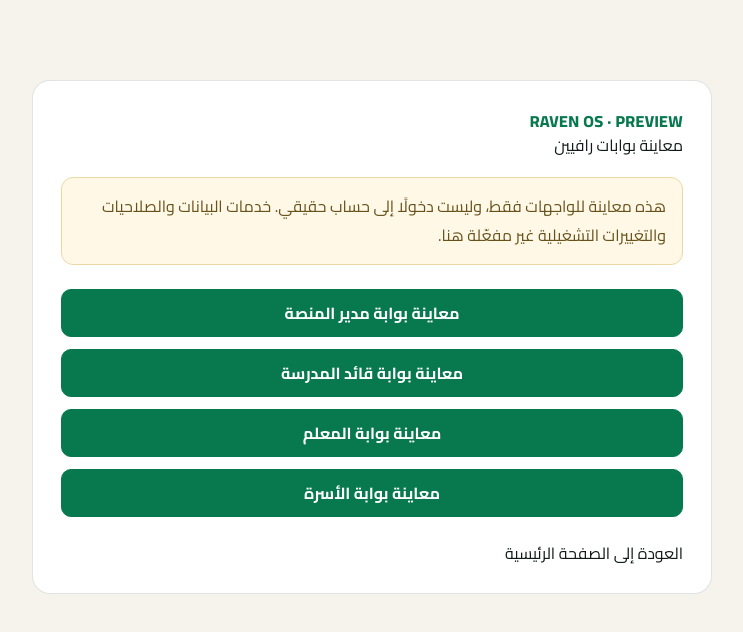
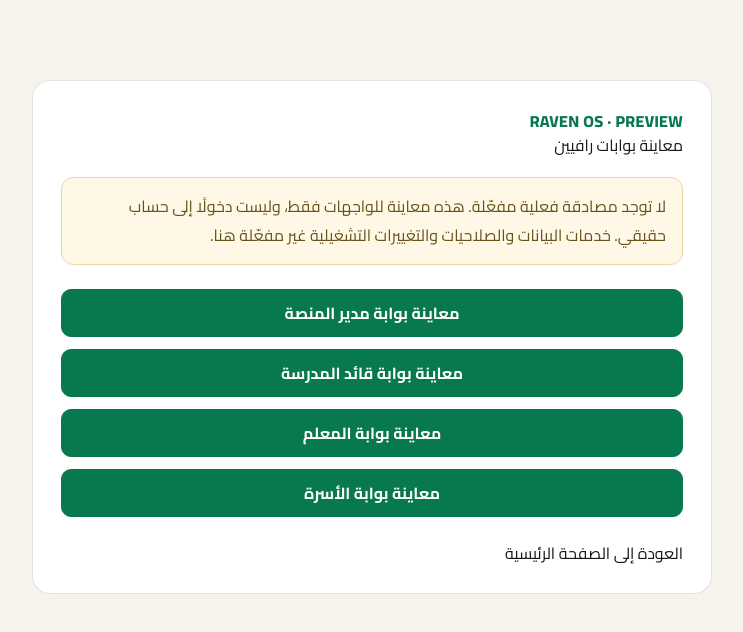
Before and after one commit to sportsalm77-tech/raven-os, a Next.js app: page /login in a window 1280 px wide. Shown: the top 632 px of the page, without its empty margins (388-1131 px from the left). Built offline with nearby package versions, Linux system fonts and the light colour scheme.

Commit message:
fix: clarify preview login authentication is disabled

```diff
--- a/src/app/login/page.tsx
+++ b/src/app/login/page.tsx
@@ -36,7 +36,7 @@ export default function LoginPage() {
     } catch { setMessage("تعذر الاتصال بخدمة الدخول."); }
     finally { setBusy(false); }
   }
-  if (process.env.NEXT_PUBLIC_RAVEN_AUTH_ENABLED !== "true") return <main className="container" style={{ paddingBlock: 80 }}><div className="portal-panel" style={{ maxWidth: 680, marginInline: "auto" }}><span className="eyebrow">RAVEN OS · PREVIEW</span><h1>معاينة بوابات رافيين</h1><p className="portal-notice">هذه معاينة للواجهات فقط، وليست دخولًا إلى حساب حقيقي. خدمات البيانات والصلاحيات والتغييرات التشغيلية غير مفعّلة هنا.</p><div style={{ display: "grid", gap: 12, marginBlock: 24 }}><Link className="button" href="/platform">معاينة بوابة مدير المنصة</Link><Link className="button" href="/principal">معاينة بوابة قائد المدرسة</Link><Link className="button" href="/teacher">معاينة بوابة المعلم</Link><Link className="button" href="/family">معاينة بوابة الأسرة</Link></div><p><Link href="/">العودة إلى الصفحة الرئيسية</Link></p></div></main>;
+  if (process.env.NEXT_PUBLIC_RAVEN_AUTH_ENABLED !== "true") return <main className="container" style={{ paddingBlock: 80 }}><div className="portal-panel" style={{ maxWidth: 680, marginInline: "auto" }}><span className="eyebrow">RAVEN OS · PREVIEW</span><h1>معاينة بوابات رافيين</h1><p className="portal-notice">لا توجد مصادقة فعلية مفعّلة. هذه معاينة للواجهات فقط، وليست دخولًا إلى حساب حقيقي. خدمات البيانات والصلاحيات والتغييرات التشغيلية غير مفعّلة هنا.</p><div style={{ display: "grid", gap: 12, marginBlock: 24 }}><Link className="button" href="/platform">معاينة بوابة مدير المنصة</Link><Link className="button" href="/principal">معاينة بوابة قائد المدرسة</Link><Link className="button" href="/teacher">معاينة بوابة المعلم</Link><Link className="button" href="/family">معاينة بوابة الأسرة</Link></div><p><Link href="/">العودة إلى الصفحة الرئيسية</Link></p></div></main>;
   return <main className="container" style={{ paddingBlock: 80 }}>
     <div className="portal-panel" style={{ maxWidth: 620, marginInline: "auto" }}>
       <span className="eyebrow">RAVEN OS</span>
```
